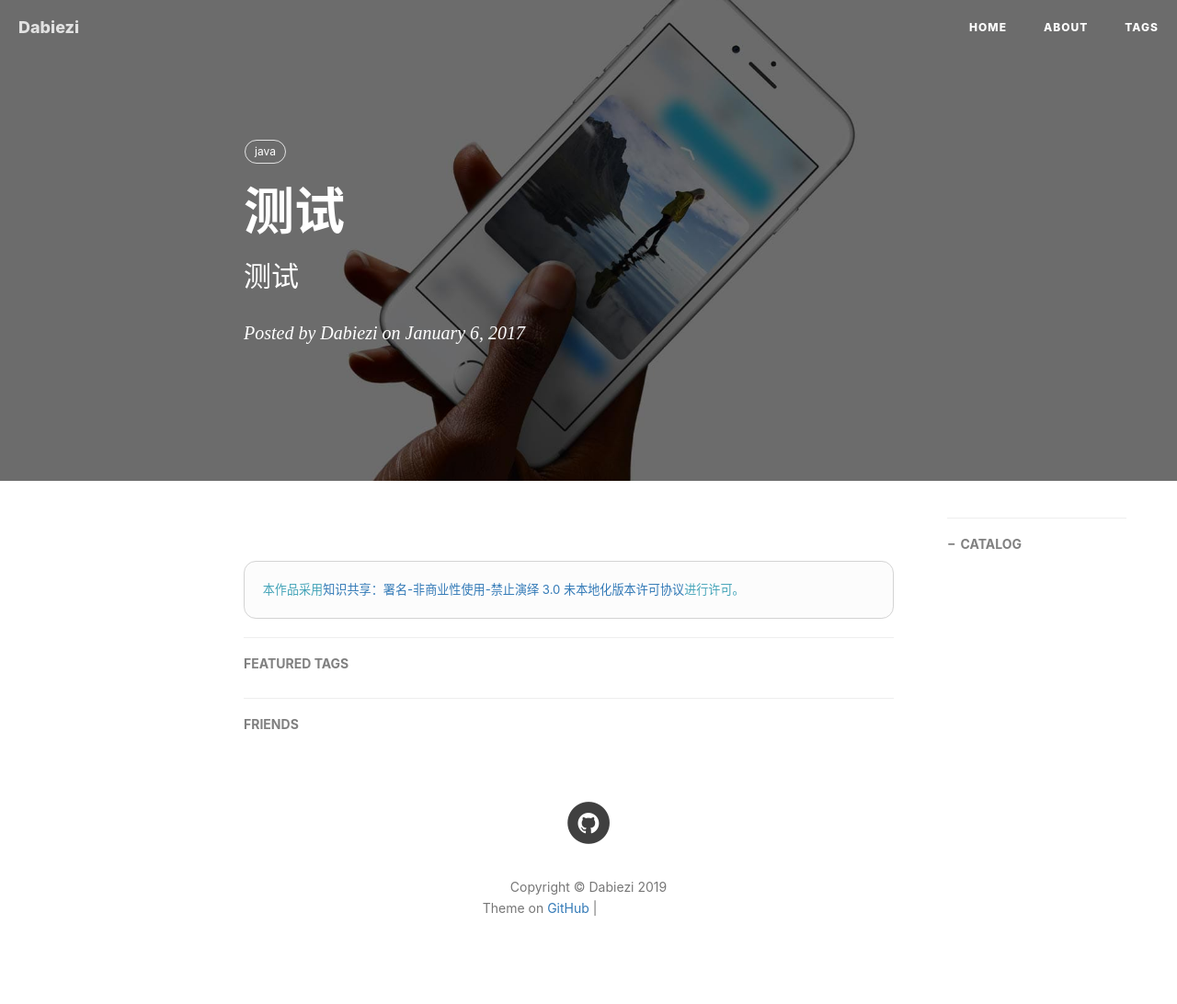
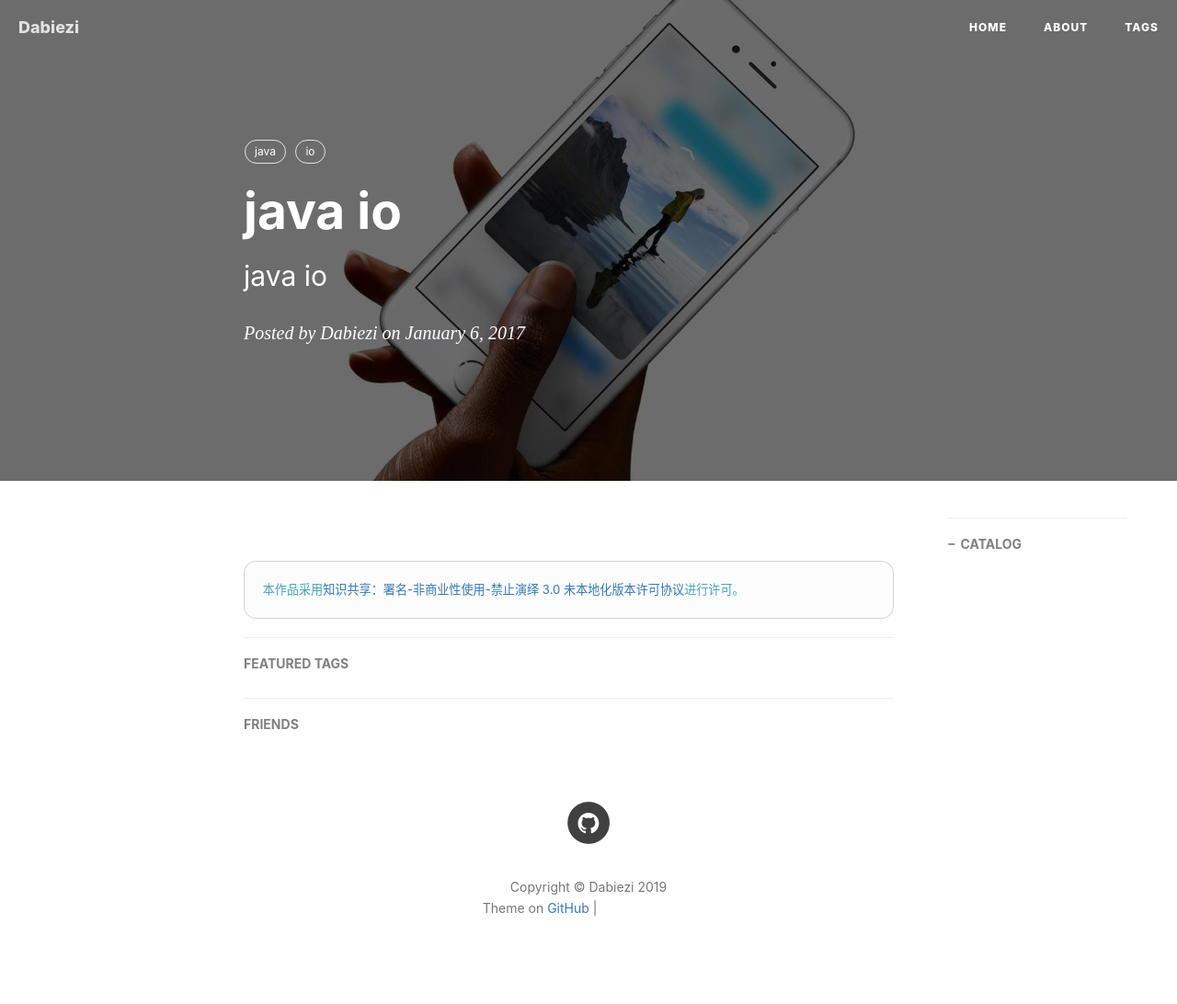
Before and after one commit to anxiouspig/anxiouspig.github.io, a Jekyll site: the page built from _posts/2016-01-06-测试.md, in a window 1280 px wide. Shown: the whole page at 92% size. Built offline with Jekyll 4.4.1, drawn with Linux system fonts in a browser that asks for light colours; nearby versions of some CDN libraries; comment, search, counter and statistics services are not loaded; grey boxes are pictures that could not be loaded.

Commit message:
Update 2016-01-06-测试.md

```diff
--- a/_posts/2016-01-06-测试.md
+++ b/_posts/2016-01-06-测试.md
@@ -1,11 +1,12 @@
 ---
 layout:     post
-title:      测试
-subtitle:   测试
+title:      java io
+subtitle:   java io
 date:       2017-01-06
 author:     Dabiezi
 header-img: img/post-bg-ios9-web.jpg
 catalog: true
 tags:
     - java
+    - io
 ---
```
